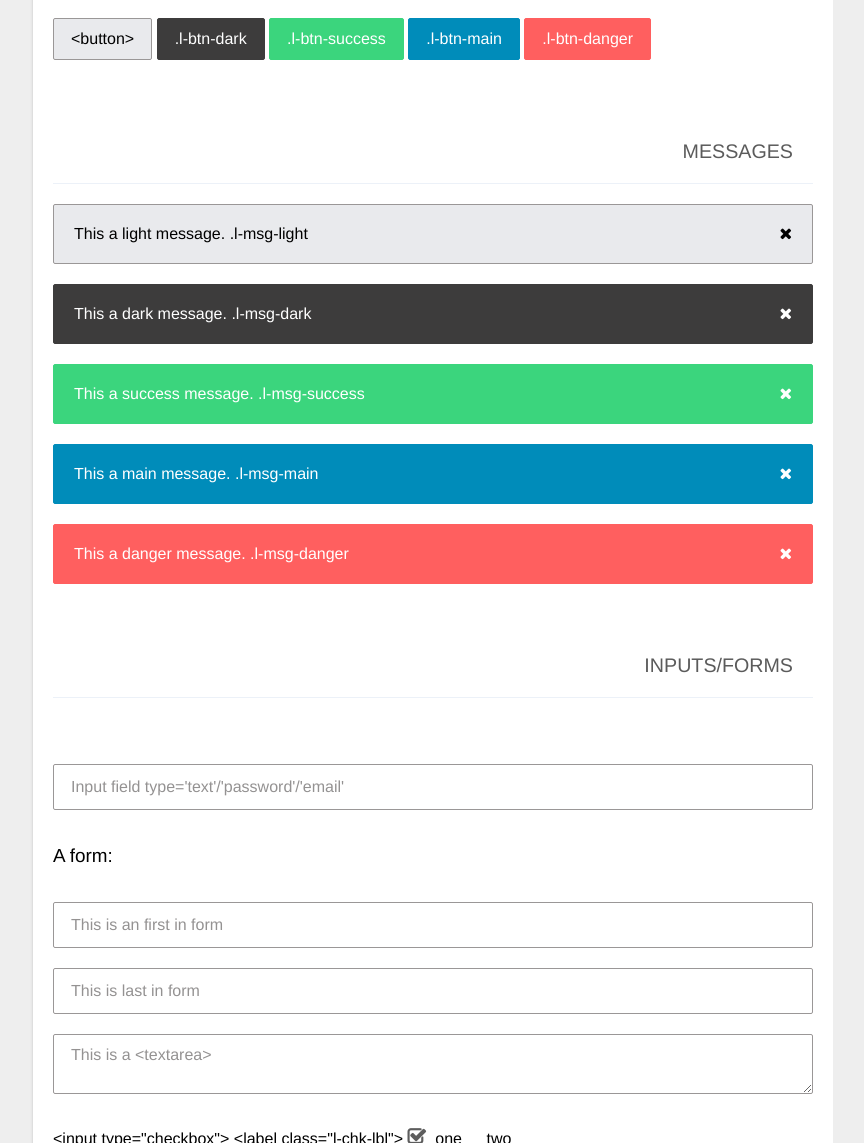
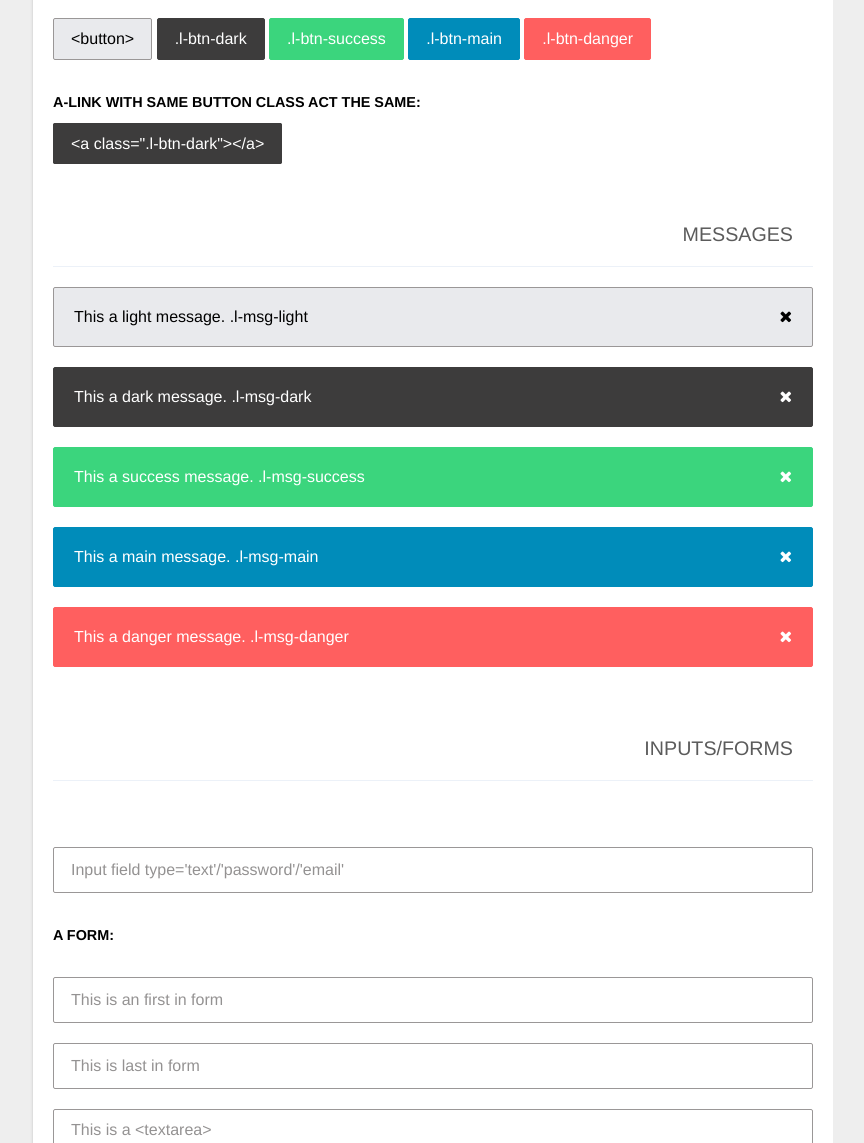
Before and after one commit to dfala/lightcss, a website: page index.html in a window 1280 px wide. Shown: the part 920-2063 px from the top of the page, without its empty margins (307-1171 px from the left). Drawn offline with nearby package versions, Linux system fonts and the light colour scheme.

Commit message:
a-links now act the same as btns.

```diff
--- a/index.html
+++ b/index.html
@@ -57,6 +57,10 @@
 			<button class="l-btn-main">.l-btn-main</button>
 			<button class="l-btn-danger">.l-btn-danger</button>
 
+			<br/>
+			<h6>a-link with same button class act the same:</h6>
+			<a class="l-btn-dark">&lt;a class=".l-btn-dark"&gt;&lt;/a&gt;</a>
+
 
 			<div class="title" id="messages-title">Messages</div>
 
@@ -87,7 +91,7 @@
 			<input type="text" placeholder="Input field type='text'/'password'/'email'" />
 
 			<form class="l-form">
-				<h4>A form:</h4>
+				<h6>A form:</h6>
 				<input type="text" placeholder="This is an first in form" />
 				<input type="text" placeholder="This is last in form" />
 
--- a/public/less/alinks.less
+++ b/public/less/alinks.less
@@ -1,4 +1,5 @@
 a {
+  cursor: pointer;
   color: @cl-main;
   text-decoration: none;
 
--- a/public/less/shared-btn.less
+++ b/public/less/shared-btn.less
@@ -14,6 +14,7 @@ button {
 
   &:hover {
     background-color: darken(@this-bg-color, 10%);
+    color: @this-bg-color;
   }
 
   &:focus {
```
Also changed, not shown: public/css/style.css.
